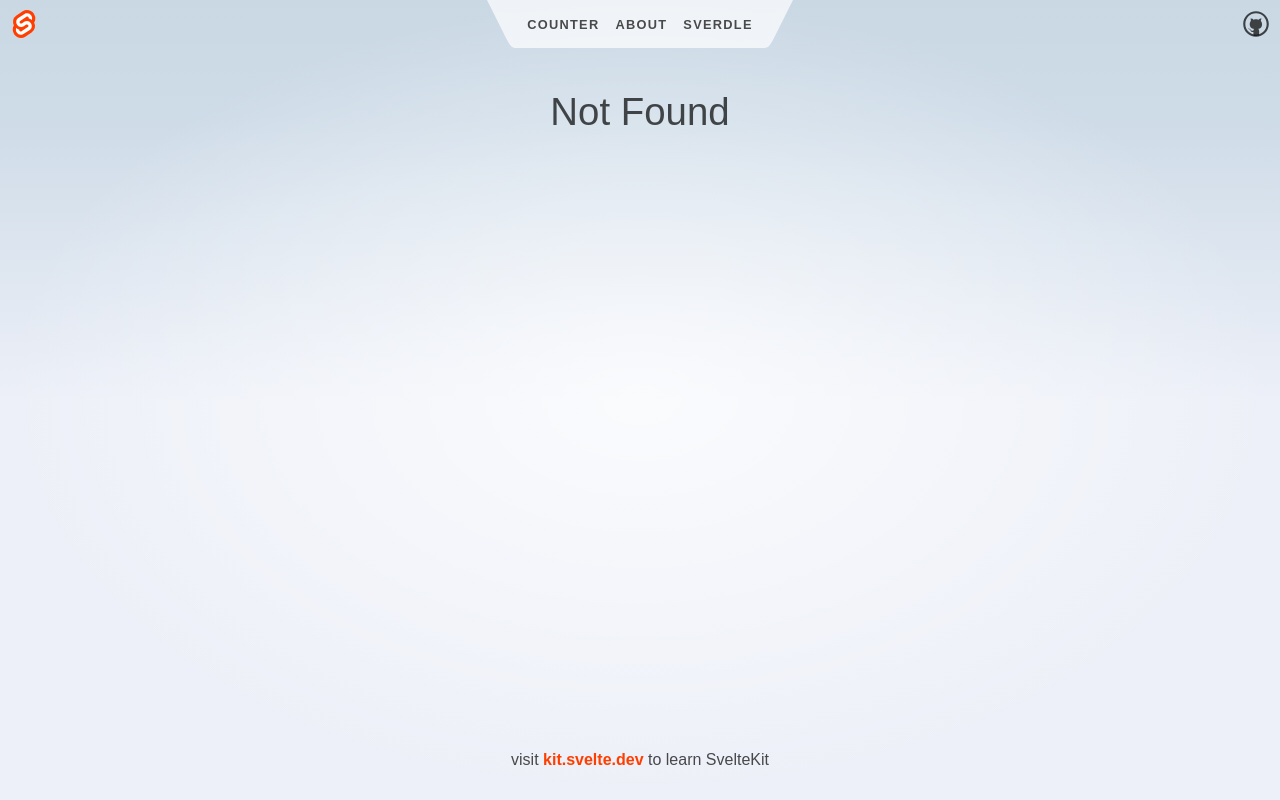
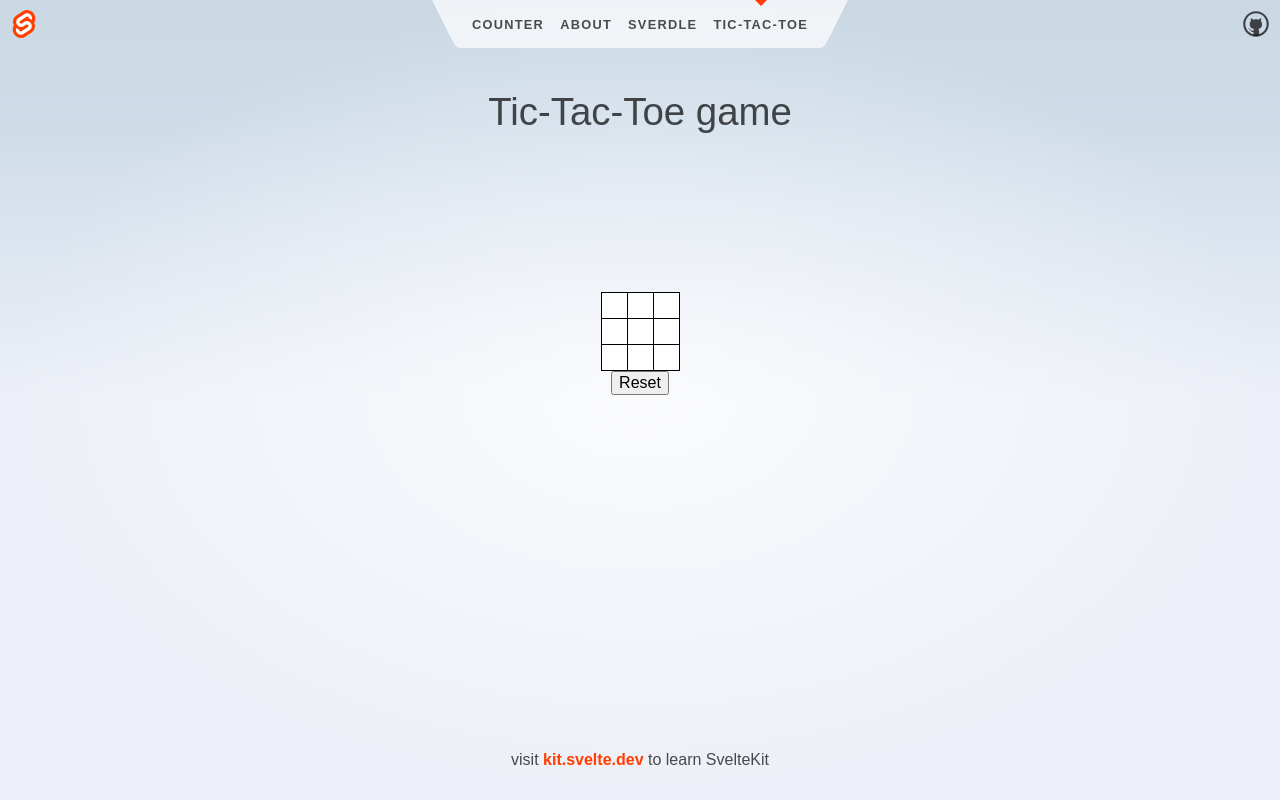
Before and after one commit to SaschaLucius/sveltekit-demo, a SvelteKit app: page /tic-tac-toe in a window 1280 px wide. Before the commit this address had no page. Built offline with nearby package versions, Linux system fonts and the light colour scheme.

Commit message:
Add Tic-Tac-Toe

```diff
--- a/src/routes/Header.svelte
+++ b/src/routes/Header.svelte
@@ -24,6 +24,9 @@
 			</li>
 			<li aria-current={$page.url.pathname.startsWith('/sverdle') ? 'page' : undefined}>
 				<a href="/sverdle">Sverdle</a>
+			</li>
+			<li aria-current={$page.url.pathname.startsWith('/tic-tac-toe') ? 'page' : undefined}>
+				<a href="/tic-tac-toe">Tic-Tac-Toe</a>
 			</li>
 		</ul>
 		<svg viewBox="0 0 2 3" aria-hidden="true">
--- /dev/null
+++ b/src/routes/tic-tac-toe/+page.svelte
@@ -0,0 +1,24 @@
+<script>
+	import Grid from './Grid.svelte';
+</script>
+
+<svelte:head>
+	<title>Tic-Tac-Toe</title>
+	<meta name="description" content="Tic-Tac-Toe game" />
+</svelte:head>
+
+<h1>Tic-Tac-Toe game</h1>
+
+<section>
+	<Grid />
+</section>
+
+<style>
+	section {
+		display: flex;
+		flex-direction: column;
+		justify-content: center;
+		align-items: center;
+		flex: 0.6;
+	}
+</style>
--- /dev/null
+++ b/src/routes/tic-tac-toe/Grid.svelte
@@ -0,0 +1,79 @@
+<script lang="ts">
+    import Square from "./Square.svelte";
+    let squares = [];
+    let players = ["X", "O"];
+    let count = 0;
+    let isFinished = false;
+
+    function handleMessage(event) {
+        if (squares[event.detail.index].getValue() == "" && !isFinished) {
+            squares[event.detail.index].setValue(players[count % 2]);
+            count += 1;
+            let result = calculateWinner();
+            if (result != null) {
+                alert(result);
+            }
+        }
+    }
+
+    const reset = () => {
+        squares.forEach((element) => element.setValue(""));
+        count = 0;
+        isFinished = false;
+    };
+
+    export function calculateWinner() {
+        const lines = [
+            [0, 1, 2],
+            [3, 4, 5],
+            [6, 7, 8],
+            [0, 3, 6],
+            [1, 4, 7],
+            [2, 5, 8],
+            [0, 4, 8],
+            [2, 4, 6],
+        ];
+        for (let i = 0; i < lines.length; i++) {
+            const [a, b, c] = lines[i];
+            if (
+                squares[a].getValue() &&
+                squares[a].getValue() === squares[b].getValue() &&
+                squares[a].getValue() === squares[c].getValue()
+            ) {
+                isFinished = true;
+                return squares[a].getValue();
+            }
+        }
+        return null;
+    }
+</script>
+
+<table>
+    <tbody>
+        {#each Array(3) as _, row}
+            <tr>
+                {#each Array(3) as _, column}
+                    <Square
+                        index={row * 3 + column}
+                        on:squareClicked={handleMessage}
+                        bind:this={squares[row * 3 + column]}
+                    />
+                {/each}
+            </tr>
+        {/each}
+    </tbody>
+</table>
+
+{#if isFinished}
+    <button on:click={reset}> Restart </button>
+{:else}
+    <button on:click={reset}> Reset </button>
+{/if}
+
+<style type="text/css">
+    table {
+        table-layout: fixed;
+        border-collapse: collapse;
+        border-spacing: 0;
+    }
+</style>
--- /dev/null
+++ b/src/routes/tic-tac-toe/Square.svelte
@@ -0,0 +1,44 @@
+<script lang="ts">
+    import { createEventDispatcher } from "svelte";
+    import { fade } from "svelte/transition";
+    export let index: number;
+    export let value = "";
+    export function setValue(val: string) {
+        value = val;
+    }
+
+    export function getValue() {
+        return value;
+    }
+
+    const dispatch = createEventDispatcher();
+</script>
+
+<!-- svelte-ignore a11y-click-events-have-key-events -->
+<td
+    on:click={() => {
+        dispatch("squareClicked", {
+            index,
+        });
+    }}
+>
+    <div transition:fade={{ duration: 5000 }}>{value}</div>
+</td>
+
+<style type="text/css">
+    td {
+        border-color: black;
+        border-style: solid;
+        border-width: 1px;
+        padding: 0;
+        background-color: white;
+        font-size: 14px;
+        font-weight: bold;
+        width: 25px;
+        height: 25px;
+        overflow: hidden;
+    }
+    td:hover {
+        background-color: lightgray;
+    }
+</style>
```
